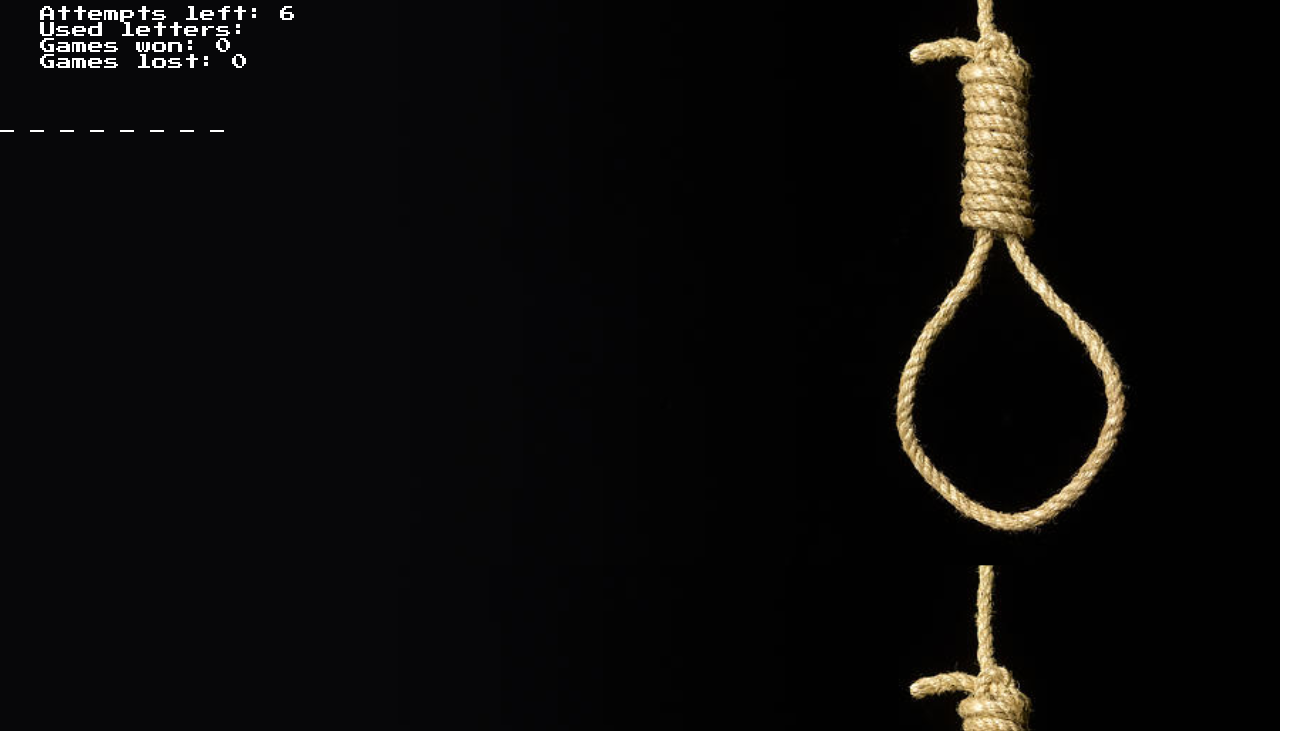
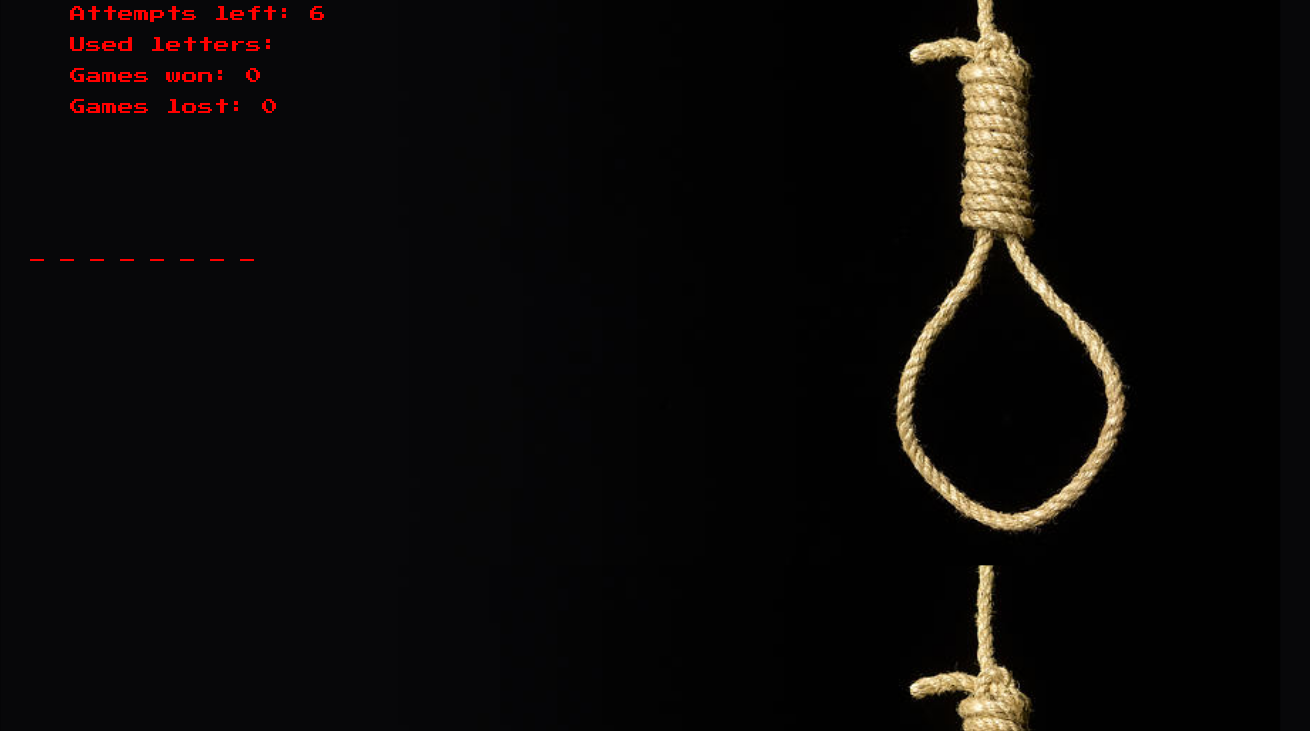
Before and after one commit to justin-barfield/Word-Guess-Game, a plain HTML site: page index.html in a window 1280 px wide. Shown: the part 69-800 px from the top of the page, 1310 px wide, since content can reach past the window. Drawn offline with Linux system fonts and the light colour scheme.

Commit message:
Audio bug fixed. CSS edited slightly with positioning.

```diff
--- a/assets/css/style.css
+++ b/assets/css/style.css
@@ -8,7 +8,7 @@ body {
     background: url('../images/hangmans-noose-on-black-background-peter-dazeley.jpg');
     background-size: cover;
     font-family: 'Press Start 2P', cursive;
-    color: white;
+    color: red;
 }
 
 #hangman {
@@ -23,7 +23,7 @@ body {
 }
 
 .list {
-
+    margin: 15px 0 15px 30px;
 }
 
 #attempts {
@@ -46,7 +46,7 @@ body {
     width: 100%;
     height: 30px;
     position: relative;
-
+    margin: 100px 0 0 30px;
 }
 
 .word-letters {
@@ -63,7 +63,9 @@ body {
     position: relative;
     width: 100%;
     height: 30px;
+    margin: 0 0 0 30px;
 }
+
 .dashes-spacing {
     position: relative;
     width: 30px;
--- a/assets/javascript/game.js
+++ b/assets/javascript/game.js
@@ -124,7 +124,7 @@ lettersUsedID.appendChild(appendLetters);
 var correct = false;
 var sound = new Audio();
 function playSound() {
-    sound.src = 'cheer1.wav';
+    sound.src = 'assets/images/cheer1.wav';
     sound.play();
 }
 
```
Also changed, not shown: 4 other files.
